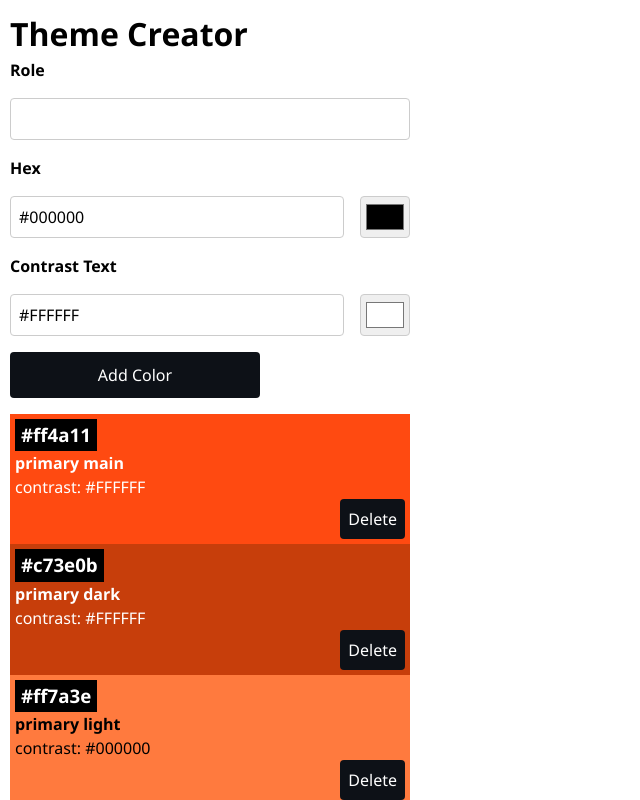
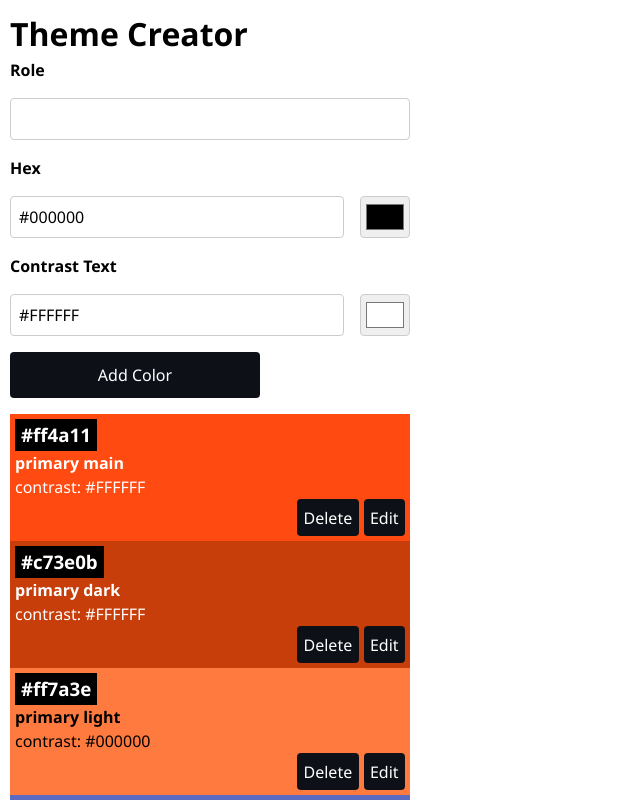
Before and after one commit to DBr-git/theme-creator, a React (Vite) app: page / in a window 1280 px wide. Shown: the top 800 px of the page, without its empty margins (0-640 px from the left). Built offline with nearby package versions, Linux system fonts and the light colour scheme.

Commit message:
added editing functionality

```diff
--- a/src/App.jsx
+++ b/src/App.jsx
@@ -8,20 +8,41 @@ import ColorsSection from "./Components/ColorSection/ColorSection";
 
 function App() {
   const [themes, setThemes] = useState(initialColors);
+  const [editingColor, setEditingColor] = useState(null);
 
-  function handleAddTheme(newColor) {
-    setThemes([...themes, { id: uid(), ...newColor }]);
+  function handleAddTheme(newColor, colorId = null) {
+    if (colorId) {
+      setThemes((prevThemes) =>
+        prevThemes.map((color) =>
+          color.id === colorId ? { ...color, ...newColor } : color
+        )
+      );
+      setEditingColor(null);
+    } else {
+      setThemes((prevThemes) => [...prevThemes, { id: uid(), ...newColor }]);
+    }
   }
 
   function handleDeleteColor(id) {
     setThemes((prevThemes) => prevThemes.filter((color) => color.id !== id));
   }
 
+  function handleEdit(color) {
+    console.log("edit triggered", color);
+    setEditingColor(color);
+  }
+
+  console.log("editingColor in App:", editingColor);
+
   return (
     <>
       <h1>Theme Creator</h1>
-      <ColorForm onAddTheme={handleAddTheme} />
-      <ColorsSection colors={themes} onDeleteColor={handleDeleteColor} />
+      <ColorForm onAddTheme={handleAddTheme} existingColor={editingColor} />
+      <ColorsSection
+        colors={themes}
+        onDeleteColor={handleDeleteColor}
+        onHandleEdit={handleEdit}
+      />
     </>
   );
 }
--- a/src/Components/DeleteButton/DeleteButton.css
+++ b/src/Components/Button/Button.css
@@ -1,6 +1,6 @@
 .delete-button {
   align-self: flex-end;
-  padding: 0.5rem;
+  padding: 0.4rem;
   background-color: #0d1117;
   color: white;
   border: none;
--- /dev/null
+++ b/src/Components/Button/Button.jsx
@@ -0,0 +1,9 @@
+import "./Button.css";
+
+export default function Button({ onClick, buttonContent }) {
+  return (
+    <button className="delete-button" onClick={onClick}>
+      {buttonContent}
+    </button>
+  );
+}
--- a/src/Components/Color/Color.css
+++ b/src/Components/Color/Color.css
@@ -34,3 +34,9 @@
 .confirmation button:hover {
   background-color: #0d1117da;
 }
+
+.button-container {
+  display: flex;
+  align-self: flex-end;
+  gap: 5px;
+}
--- a/src/Components/Color/Color.jsx
+++ b/src/Components/Color/Color.jsx
@@ -1,8 +1,8 @@
 import "./Color.css";
-import DeleteButton from "../DeleteButton/DeleteButton";
+import Button from "../Button/Button";
 import { useState } from "react";
 
-export default function Color({ color, onDeleteColor }) {
+export default function Color({ color, onDeleteColor, onHandleEdit }) {
   const [showConfirm, setShowConfirm] = useState(false);
 
   function handleConfirm() {
@@ -36,7 +36,10 @@ export default function Color({ color, onDeleteColor }) {
           <button onClick={handleCancel}>No</button>
         </div>
       ) : (
-        <DeleteButton onDeleteColor={handleConfirm} /> // Show the delete button initially
+        <div className="button-container">
+          <Button onClick={handleConfirm} buttonContent={"Delete"} />
+          <Button onClick={() => onHandleEdit(color)} buttonContent={"Edit"} />
+        </div>
       )}
     </div>
   );
--- a/src/Components/ColorForm/ColorForm.jsx
+++ b/src/Components/ColorForm/ColorForm.jsx
@@ -1,17 +1,30 @@
 import "./ColorForm.css";
-import { useState } from "react";
+import { useState, useEffect } from "react";
 
-export default function ColorForm({ onAddTheme }) {
+export default function ColorForm({ onAddTheme, existingColor }) {
+  const [role, setRole] = useState("");
   const [hexValue, setHexValue] = useState("#000000");
   const [contrastHexValue, setContrastHexValue] = useState("#FFFFFF");
 
+  useEffect(() => {
+    console.log("existingColor changed:", existingColor);
+    if (existingColor) {
+      setRole(existingColor.role);
+      setHexValue(existingColor.hex);
+      setContrastHexValue(existingColor.contrastText);
+    }
+  }, [existingColor]);
+
   function handleSubmit(event) {
     event.preventDefault();
-    const formData = new FormData(event.target);
-    const data = Object.fromEntries(formData);
+    const formData = { role, hex: hexValue, contrastText: contrastHexValue };
 
-    onAddTheme(data);
+    onAddTheme(formData, existingColor ? existingColor.id : null);
+
     event.target.reset();
+    setHexValue("#000000");
+    setContrastHexValue("#FFFFFF");
+    setRole("");
   }
 
   function isValidHex(hex) {
@@ -43,7 +56,13 @@ export default function ColorForm({ onAddTheme }) {
   return (
     <form className="color-card--form" onSubmit={handleSubmit}>
       <label htmlFor="role-input">Role</label>
-      <input type="text" name="role" id="role-input"></input>
+      <input
+        type="text"
+        name="role"
+        id="role-input"
+        value={role}
+        onChange={(e) => setRole(e.target.value)}
+      ></input>
       <label htmlFor="hexText-input">Hex</label>
       <div className="color-input--wrapper">
         <input
@@ -80,7 +99,9 @@ export default function ColorForm({ onAddTheme }) {
           onChange={handleContrastHexChange}
         ></input>
       </div>
-      <button type="submit">Add Color</button>
+      <button type="submit">
+        {existingColor ? "Save Changes" : "Add Color"}
+      </button>
     </form>
   );
 }
--- a/src/Components/ColorSection/ColorSection.jsx
+++ b/src/Components/ColorSection/ColorSection.jsx
@@ -1,12 +1,17 @@
 import Color from "../Color/Color";
 import "./ColorSection.css";
 
-export default function ColorsSection({ colors, onDeleteColor }) {
+export default function ColorsSection({ colors, onDeleteColor, onHandleEdit }) {
   return (
     <div className="colors-container">
       {colors.length > 0 ? (
         colors.map((color) => (
-          <Color key={color.id} color={color} onDeleteColor={onDeleteColor} />
+          <Color
+            key={color.id}
+            color={color}
+            onDeleteColor={onDeleteColor}
+            onHandleEdit={onHandleEdit}
+          />
         ))
       ) : (
         <h3 className="emptyTheme-placeholder">
--- a/src/Components/DeleteButton/DeleteButton.jsx
+++ /dev/null
@@ -1,9 +0,0 @@
-import "./DeleteButton.css";
-
-export default function DeleteButton({ onDeleteColor }) {
-  return (
-    <button className="delete-button" onClick={onDeleteColor}>
-      Delete
-    </button>
-  );
-}
```
